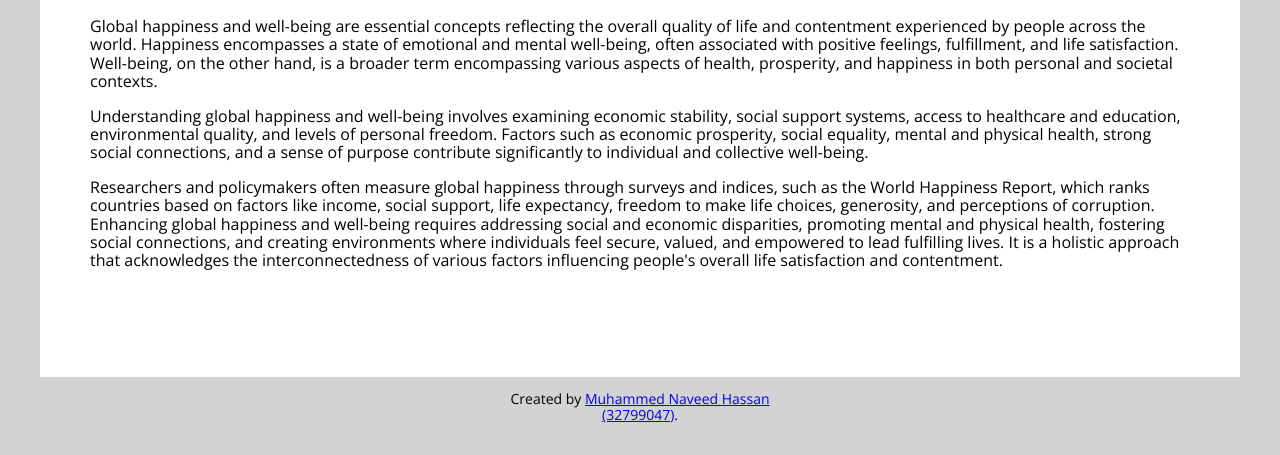
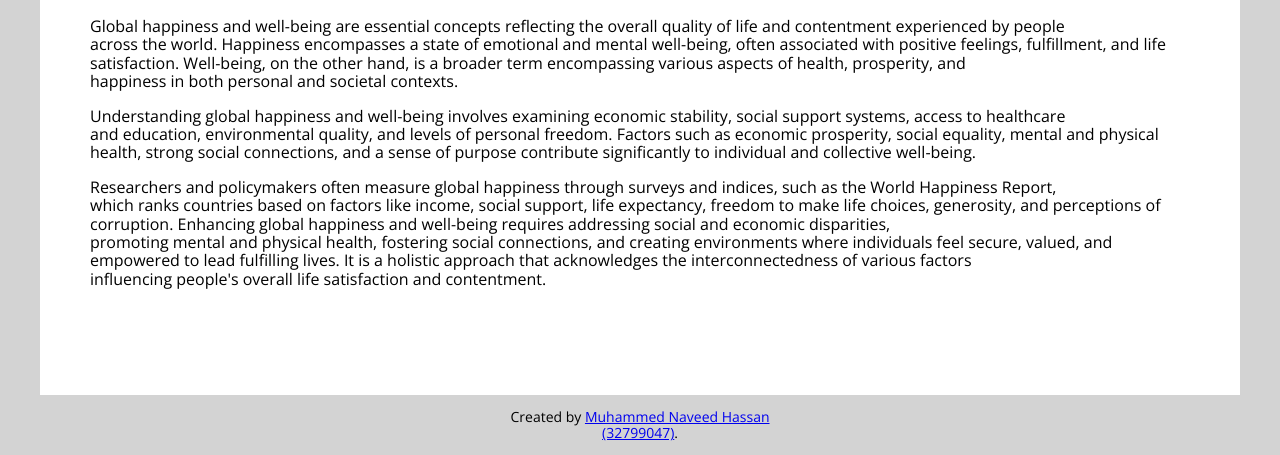
Before and after one commit to mhas0042/3179-HW10, a plain HTML site: page index.html in a window 1280 px wide. Shown: the part 597-1052 px from the top of the page. Drawn offline with nearby package versions, Linux system fonts and the light colour scheme; a script that the page names is missing.

Commit message:
Update index.html

```diff
--- a/index.html
+++ b/index.html
@@ -74,24 +74,24 @@
         <div class="pure-u-1-1">
           <h1>Summary Findings</h1>
           <p>Global happiness and well-being are essential concepts reflecting the overall quality of life and
-            contentment experienced by people across the world. Happiness encompasses a state of emotional and
+            contentment experienced by people <br> across the world. Happiness encompasses a state of emotional and
             mental well-being, often associated with positive feelings, fulfillment, and life satisfaction.
             Well-being, on the other hand, is a broader term encompassing various aspects of health, prosperity,
-            and happiness in both personal and societal contexts.
+            and <br> happiness in both personal and societal contexts.
           </p>
 
           <p>Understanding global happiness and well-being involves examining economic stability, social support
-            systems, access to healthcare and education, environmental quality, and levels of personal freedom.
+            systems, access to healthcare <br> and education, environmental quality, and levels of personal freedom.
             Factors such as economic prosperity, social equality, mental and physical health, strong social
             connections, and a sense of purpose contribute significantly to individual and collective well-being.
           </p>
           <p>Researchers and policymakers often measure global happiness through surveys and indices, such as the
-            World Happiness Report, which ranks countries based on factors like income, social support, life
+            World Happiness Report, <br> which ranks countries based on factors like income, social support, life
             expectancy, freedom to make life choices, generosity, and perceptions of corruption. Enhancing global
-            happiness and well-being requires addressing social and economic disparities, promoting mental and
+            happiness and well-being requires addressing social and economic disparities, <br> promoting mental and
             physical health, fostering social connections, and creating environments where individuals feel secure,
             valued, and empowered to lead fulfilling lives. It is a holistic approach that acknowledges the
-            interconnectedness of various factors influencing people's overall life satisfaction and contentment.
+            interconnectedness of various factors <br> influencing people's overall life satisfaction and contentment.
           </p>
         </div>
       </div>
```
